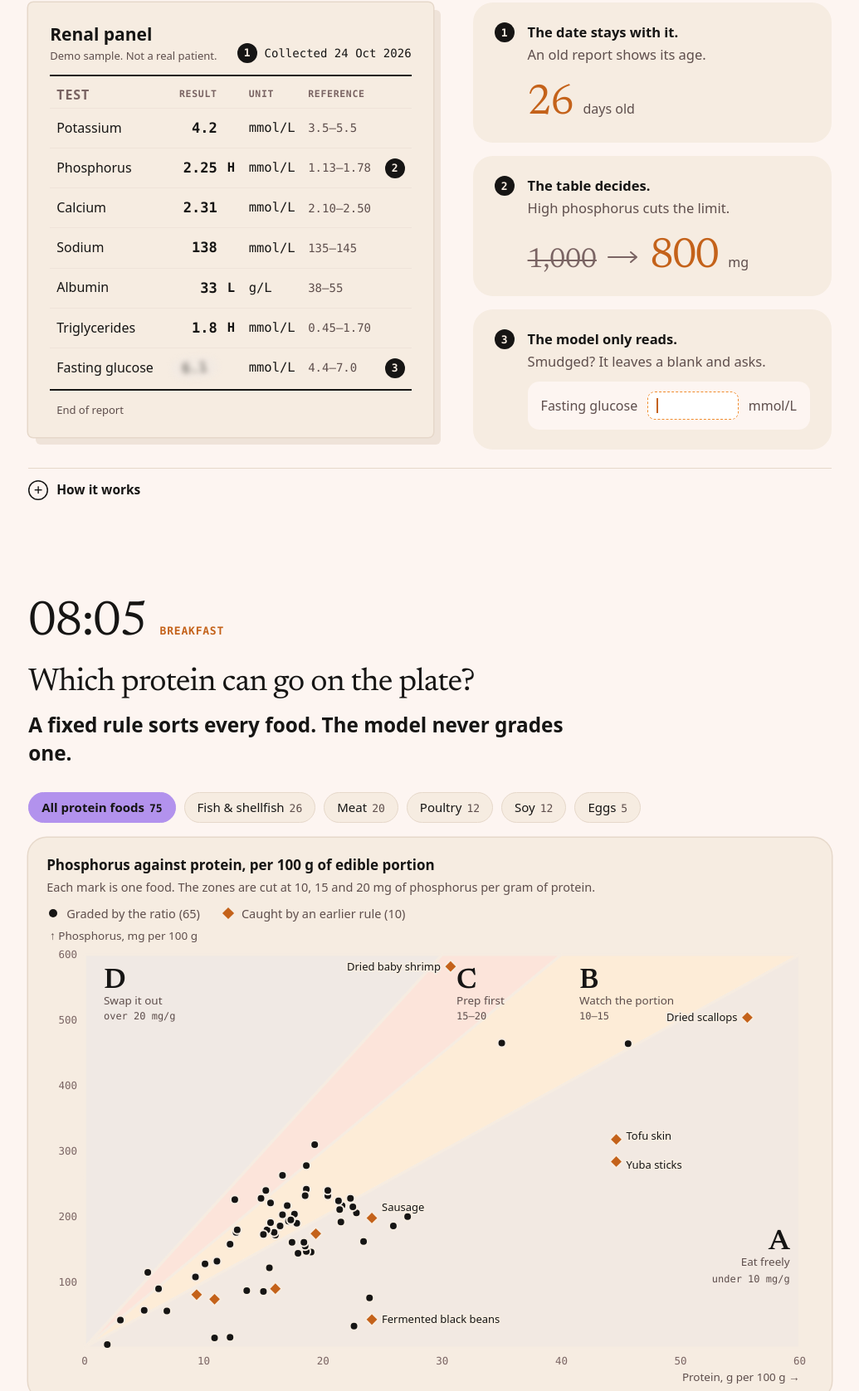
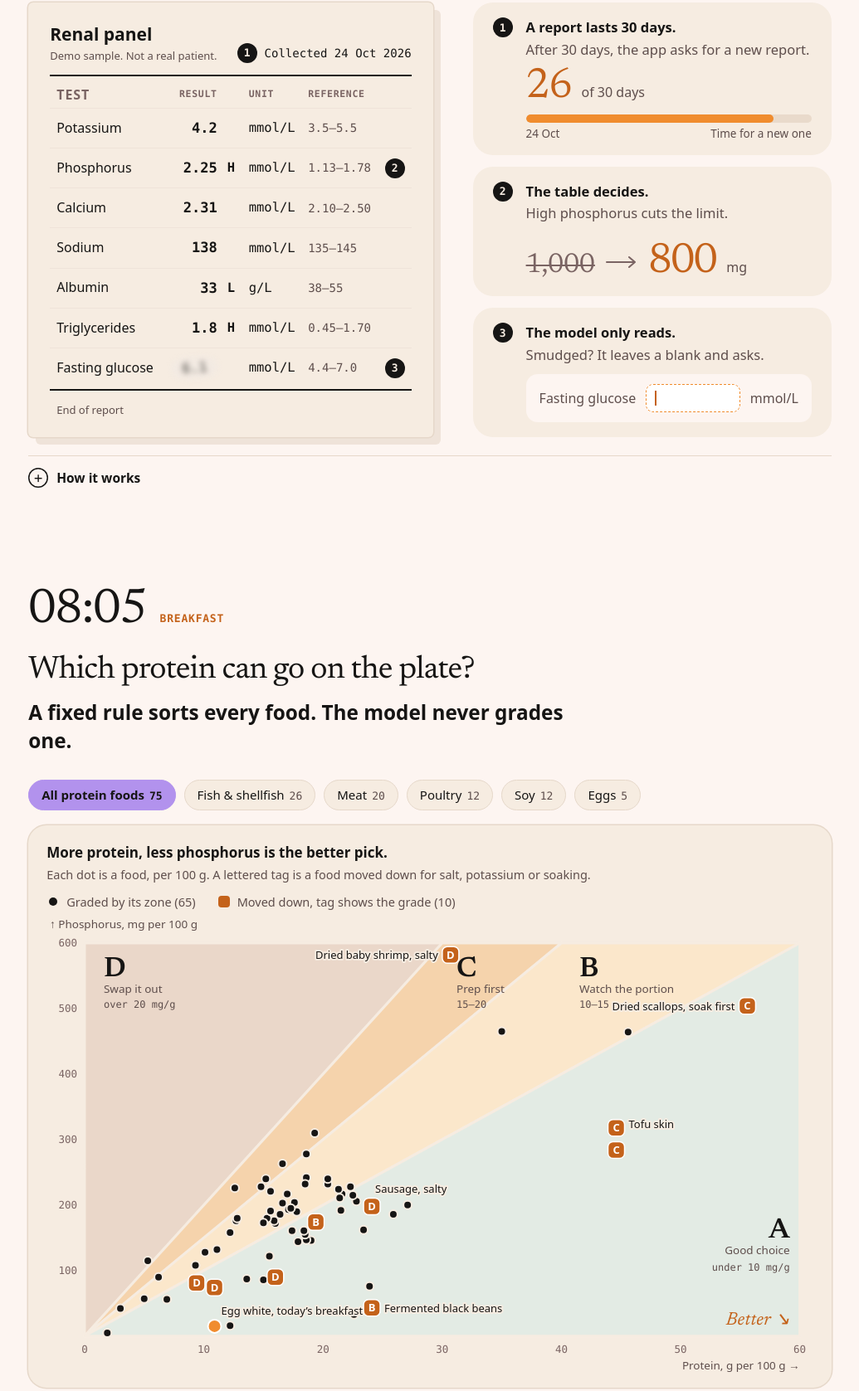
Before and after one commit to chenliang-ai/dialight, a plain HTML site: page index.html in a window 1280 px wide. Shown: the part 7331-9008 px from the top of the page at 83% size, without its empty margins (17-1052 px from the left). Drawn offline with Linux system fonts and the light colour scheme; a web font is replaced by a local one.

Commit message:
State the 30-day report life and clarify the protein chart
Co-Authored-By: Claude Opus 5.5 <noreply@anthropic.com>

```diff
--- a/index.html
+++ b/index.html
@@ -1269,10 +1269,10 @@ body,body.w0,body.w1,body.w2,body.w3,body.w4{background-color:var(--bg)!importan
 .anno .mark{color:var(--card)}
 .anno li.is-on .mark{color:var(--ink)}
 .lim{break-inside:avoid;border-collapse:collapse;width:100%;max-width:640px;font:400 16px/1.4 var(--f-label)}.lim th{text-align:left;font:600 12px/1 var(--f-mono);color:var(--faint);letter-spacing:.05em;text-transform:uppercase;padding:0 12px 10px 0}.lim td{padding:10px 12px 10px 0;border-top:1px solid var(--line2);color:var(--sub)}.lim td b{color:var(--deep)}#p0 .limn{font-size:15px;color:var(--sub);margin:0 0 12px}
-.anno#anno{display:grid;grid-template-rows:repeat(3,1fr);gap:16px;height:100%;margin:0;padding:0}
-#anno>li{display:grid;grid-template-columns:auto minmax(0,1fr);grid-template-rows:auto 1fr;gap:0 16px;background:#F6ECE1;border:0;border-radius:24px;padding:24px 26px;margin:0}
+.anno#anno{display:grid;grid-template-rows:auto 1fr 1fr;gap:14px;height:100%;margin:0;padding:0}
+#anno>li{display:grid;grid-template-columns:auto minmax(0,1fr);grid-template-rows:auto 1fr;gap:0 16px;background:#F6ECE1;border:0;border-radius:24px;padding:18px 24px;margin:0}
 #anno>li.is-on{background:#EEE4F9}
-#anno .av{grid-column:2;align-self:end;margin-top:12px}
+#anno .av{grid-column:2;align-self:end;margin-top:10px}
 #anno .av p{margin:0;display:flex;align-items:baseline;gap:12px;font:500 16px/1 var(--f-label);color:var(--sub)}
 #anno .av em{font:400 clamp(44px,4vw,60px)/.9 var(--f-display);font-style:normal;letter-spacing:-.03em;color:var(--deep)}
 #anno .av s{font:400 clamp(28px,2.6vw,38px)/.9 var(--f-display);color:var(--faint);text-decoration-thickness:1.5px}
@@ -1285,6 +1285,8 @@ body,body.w0,body.w1,body.w2,body.w3,body.w4{background-color:var(--bg)!importan
 html.still #anno .av-ask i::before{animation:none}
 @media (prefers-reduced-motion:reduce){#anno .av-ask i::before{animation:none}}
 @media (max-width:520px){#anno>li{padding:20px 18px}#anno .av{grid-column:1/-1}}
+#anno .av-life i{display:block;height:10px;border-radius:9px;background:#E9DACB;margin:10px 0 7px;overflow:hidden}#anno .av-life u{display:block;height:100%;width:86.7%;border-radius:9px;background:var(--brand2)}#anno .av-life .e{justify-content:space-between;font-size:13.5px}
+#chart .tag-l{font:700 13px var(--f-label);fill:#fff;pointer-events:none}#chart .better{font:italic 400 22px var(--f-display);fill:var(--deep)}
 .todo{display:none!important}
 </style>
 </head>
@@ -1565,7 +1567,7 @@ html.still #anno .av-ask i::before{animation:none}
         </div>
 
         <ol class="anno" id="anno">
-          <li data-n="1" tabindex="0"><span class="mark">1</span><div><b>The date stays with it.</b><span>An old report shows its age.</span></div><div class="av" aria-hidden="true"><p class="av-age"><em>26</em>days old</p></div></li>
+          <li data-n="1" tabindex="0"><span class="mark">1</span><div><b>A report lasts 30 days.</b><span>After 30 days, the app asks for a new report.</span></div><div class="av" aria-hidden="true"><div class="av-life"><p><em>26</em>of 30 days</p><i><u></u></i><p class="e"><span>24 Oct</span><span>Time for a new one</span></p></div></div></li>
           <li data-n="2" tabindex="0"><span class="mark">2</span><div><b>The table decides.</b><span>High phosphorus cuts the limit.</span></div><div class="av" aria-hidden="true"><p class="av-cut"><s>1,000</s><svg viewBox="0 0 40 16"><path d="M2 8h34M29 2l7 6-7 6" fill="none" stroke="currentColor" stroke-width="2" stroke-linecap="round" stroke-linejoin="round"/></svg><em>800</em>mg</p></div></li>
           <li data-n="3" tabindex="0"><span class="mark">3</span><div><b>The model only reads.</b><span>Smudged? It leaves a blank and asks.</span></div><div class="av" aria-hidden="true"><p class="av-ask"><span>Fasting glucose</span><i></i><span>mmol/L</span></p></div></li>
         </ol>
@@ -1590,8 +1592,8 @@ html.still #anno .av-ask i::before{animation:none}
         <div class="plot">
         <div class="plot-bar" id="chips" role="group" aria-label="Filter by food group"></div>
         <div class="plot-card" id="plot-card">
-          <p class="plot-title">Phosphorus against protein, per 100 g of edible portion</p>
-          <p class="plot-sub">Each mark is one food. The zones are cut at 10, 15 and 20 mg of phosphorus per gram of protein.</p>
+          <p class="plot-title">More protein, less phosphorus is the better pick.</p>
+          <p class="plot-sub">Each dot is a food, per 100 g. A lettered tag is a food moved down for salt, potassium or soaking.</p>
           <div class="legend" id="legend"></div>
           <svg id="chart" role="img" aria-label="Scatter plot of protein foods by protein and phosphorus content, divided into four grade zones"></svg>
           <div class="tip" id="tip" role="status"></div>
@@ -1605,10 +1607,8 @@ html.still #anno .av-ask i::before{animation:none}
         <details class="more">
           <summary>How it works</summary>
           <div class="more-in">
-            <p>For meat, fish, eggs and soy, the rule is phosphorus per gram of protein. Under 10 mg/g is A, 10 to 15 is B, 15 to 20 is C, and over 20 is D. The letter says what to do with the food. It is not a health score.</p>
-            <p><b id="n-fit">–</b> of the <b id="n-all">–</b> protein foods land where that ratio puts them. The other <b id="n-exc">–</b> were caught by a rule higher in the list: the sodium cap, the potassium gate, or dried goods that need soaking first.</p>
-            <p><b>Values.</b> <span id="src-line">–</span></p>
-            <p><b>Cut-offs.</b> Grading standard v1.0, 8 Nov 2026, twelve rules checked top to bottom. The ratio cut-offs are the team's; the literature uses them only as table boundaries. The 600 mg sodium line is the UK front-of-pack red for salt.</p>
+            <p>The rule is phosphorus per gram of protein: <b>A</b> under 10 mg, <b>B</b> 10–15, <b>C</b> 15–20, <b>D</b> over 20. <b id="n-fit">–</b> of <b id="n-all">–</b> foods follow it. <b id="n-exc">–</b> move down for salt, potassium or soaking.</p>
+            <p>Values: China Food Composition Tables, China’s 2024 dietary guide, USDA. The cut-offs are our team’s.</p>
           </div>
         </details>
   </section>
@@ -1841,7 +1841,7 @@ html.still #anno .av-ask i::before{animation:none}
         <table class="ledger">
         <thead><tr><th>Figure</th><th>Where</th><th>Comes from</th><th>Status</th></tr></thead>
         <tbody>
-          <tr><td>21 and 45 days</td><td>07:10</td><td>Staleness thresholds in the build.</td><td><span class="st ok">From the build</span></td></tr>
+          <tr><td>30 days</td><td>07:10</td><td>Product spec (PRD v1). The frozen build still shows the age from day 21 and asks for a retest from day 45.</td><td><span class="st part">Spec</span></td></tr>
           <tr><td>800 · 2,200 · 1,900 mg · 70 g</td><td>07:10, bars</td><td>The build's limit table applied to the demo sheet, at a dry weight of 58 kg.</td><td><span class="st ok">From the build</span></td></tr>
           <tr><td>The bands behind those limits</td><td>07:10</td><td>Phosphorus 800 and 1,000 mg, protein 1.0 and 1.2 g/kg: WS/T 557-2017, China's 2021 nutrition guideline, Blood Purification SOP 2021. Phosphorus 1,100, potassium 1,800 and 2,200, sodium 1,500 and 1,900 mg: none found.</td><td><span class="st part">Partly</span></td></tr>
           <tr><td>Art. 13 and 21</td><td>07:10</td><td>Detailed Rules for the Supervision of Internet Diagnosis and Treatment (Trial), NHC, 8 Feb 2022. Read on nhc.gov.cn.</td><td><span class="st ok">Checked</span></td></tr>
@@ -1936,7 +1936,7 @@ const sumDay = (day, k) => { const t = {ph: 0, k: 0, na: 0, p: 0}; day.slice(0,
 
 /* ---------- 08:05 磷蛋白比分级图 ---------- */
 const GROUPS = ['Fish & shellfish', 'Meat', 'Poultry', 'Soy', 'Eggs'];
-const ACTION = {A: 'Eat freely', B: 'Watch the portion', C: 'Prep first', D: 'Swap it out'};
+const ACTION = {A: 'Good choice', B: 'Watch the portion', C: 'Prep first', D: 'Swap it out'};
 const SOAK = new Set(['Tofu skin', 'Yuba sticks', 'Dried scallops']);
 const wedge = r => r < 10 ? 'A' : r < 15 ? 'B' : r < 20 ? 'C' : 'D';
 const FOODS = (window.DIALIGHT_FOODS || []).filter(f => GROUPS.includes(f.c) && f.p && f.ph != null).map(f => {
@@ -1955,9 +1955,6 @@ let filter = 'All', picked = null;
 (function fillText(){
   const all = FOODS.length, exc = FOODS.filter(f => f.exc).length;
   $('#n-all').textContent = all; $('#n-all2').textContent = all; $('#n-exc').textContent = exc; $('#n-fit').textContent = all - exc;
-  const by = {}; FOODS.forEach(f => by[f.s] = (by[f.s] || 0) + 1);
-  $('#src-line').textContent = Object.keys(by).sort((a, b) => by[b] - by[a]).map(k => k + ' (' + by[k] + ')').join(', ') + '. All per 100 g edible portion.';
-
   const chips = $('#chips');
   ['All'].concat(GROUPS).forEach(g => {
     const b = h('button', 'chip'); b.type = 'button'; b.setAttribute('aria-pressed', String(g === 'All'));
@@ -1969,9 +1966,9 @@ let filter = 'All', picked = null;
 
   const lg = $('#legend');
   const mk = (shape, label) => { const s = h('span'); const v = el('svg', {width: 16, height: 16, viewBox: '-8 -8 16 16', 'aria-hidden': 'true'});
-    v.appendChild(shape === 'dot' ? el('circle', {r: 5, fill: 'var(--ink)'}) : el('rect', {x: -5, y: -5, width: 10, height: 10, transform: 'rotate(45)', fill: 'var(--deep)'}));
+    v.appendChild(shape === 'dot' ? el('circle', {r: 5, fill: 'var(--ink)'}) : el('rect', {x: -7, y: -7, width: 14, height: 14, rx: 4, fill: 'var(--deep)'}));
     s.appendChild(v); s.appendChild(document.createTextNode(label)); lg.appendChild(s); };
-  mk('dot', 'Graded by the ratio (' + (all - exc) + ')'); mk('dia', 'Caught by an earlier rule (' + exc + ')');
+  mk('dot', 'Graded by its zone (' + (all - exc) + ')'); mk('dia', 'Moved down, tag shows the grade (' + exc + ')');
 
   const tb = $('#tbl'); const hd = h('tr');
   [['Food', ''], ['Group', ''], ['Protein g', 'r'], ['Phosphorus mg', 'r'], ['mg per g', 'r'], ['Grade', ''], ['Source', '']].forEach(c => { const th = h('th', c[1], c[0]); hd.appendChild(th); });
@@ -2001,10 +1998,10 @@ function drawChart(){
   const O = [x(0), y(0)], TL = [x(0), y(YMAX)], TR = [x(XMAX), y(YMAX)], BR = [x(XMAX), y(0)];
   const top = r => [x(YMAX / r), y(YMAX)];
   const poly = (pts, fill) => svg.appendChild(el('polygon', {points: pts.map(p => p.join(',')).join(' '), fill: fill, stroke: 'var(--card)', 'stroke-width': 3, 'stroke-linejoin': 'round'}));
-  poly([O, TL, top(20)], 'var(--d-bg)');
-  poly([O, top(20), top(15)], 'var(--c-bg)');
-  poly([O, top(15), top(10)], 'var(--b-bg)');
-  poly([O, TR, BR], 'var(--a-bg)');
+  poly([O, TL, top(20)], '#EAD7C9');
+  poly([O, top(20), top(15)], '#F5D3AC');
+  poly([O, top(15), top(10)], '#FBE7CB');
+  poly([O, TR, BR], '#E3EBE4');
 
   /* 轴 */
   for (let v = 0; v <= XMAX; v += 10){ svg.appendChild(el('text', {x: x(v), y: H - m.b + 20, 'text-anchor': 'middle', class: 'tick'}, v)); }
@@ -2012,6 +2009,7 @@ function drawChart(){
   svg.appendChild(el('text', {x: m.l + pw, y: H - 6, 'text-anchor': 'end', class: 'axis-t'}, 'Protein, g per 100 g →'));
   svg.appendChild(el('text', {x: 4, y: 16, class: 'axis-t'}, '↑ Phosphorus, mg per 100 g'));
 
+  if (!narrow) svg.appendChild(el('text', {x: x(XMAX) - 12, y: y(18), 'text-anchor': 'end', class: 'better'}, 'Better ↘'));
   /* 区的名字直接写在区里 */
   const zone = (L, px, py, anchor) => {
     svg.appendChild(el('text', {x: px, y: py, class: 'zone-l', 'text-anchor': anchor || 'start', style: narrow ? 'font-size:24px' : ''}, L));
@@ -2031,17 +2029,20 @@ function drawChart(){
 
   /* 点：按比值判的用墨色圆点，被前面规则截住的用深橙菱形 */
   const LABELS = narrow ? {} :
-    {'Sausage': [12, -8, 'start'], 'Dried baby shrimp': [-12, 5, 'end'], 'Dried scallops': [-12, 4, 'end'], 'Tofu skin': [12, 0, 'start'], 'Yuba sticks': [12, 9, 'start'], 'Fermented black beans': [12, 4, 'start']};
+    {'Sausage': [4, -16, 'start', 'Sausage, salty'], 'Dried baby shrimp': [-15, 5, 'end', 'Dried baby shrimp, salty'], 'Dried scallops': [-15, 5, 'end', 'Dried scallops, soak first'], 'Tofu skin': [15, 0, 'start', 'Tofu skin'], 'Fermented black beans': [15, 5, 'start', 'Fermented black beans'], 'Egg white': [8, -14, 'start', 'Egg white, today’s breakfast']};
   const order = FOODS.slice().sort((a, b) => (a.exc - b.exc));
   order.forEach(f => {
     const g = el('g', {class: 'pt', transform: 'translate(' + x(f.p).toFixed(1) + ',' + y(f.ph).toFixed(1) + ')', tabindex: f.exc ? 0 : -1, role: 'img', 'aria-label': f.n + ', grade ' + f.g + ', ' + f.r.toFixed(1) + ' milligrams of phosphorus per gram of protein'});
     g.dataset.c = f.c; g.dataset.id = f.id;
     g.appendChild(el('circle', {r: 13, fill: 'transparent'}));
     g.appendChild(el('circle', {class: 'sel', r: 11, fill: 'none', stroke: 'var(--lilac)', 'stroke-width': 4, opacity: picked === f.id ? 1 : 0}));
-    if (f.exc) g.appendChild(el('rect', {x: -DM / 2, y: -DM / 2, width: DM, height: DM, transform: 'rotate(45)', fill: 'var(--deep)', stroke: 'var(--card)', 'stroke-width': RING}));
+    if (f.exc){ const S = narrow ? 15 : 20;
+      g.appendChild(el('rect', {x: -S / 2, y: -S / 2, width: S, height: S, rx: 6, fill: 'var(--deep)', stroke: '#fff', 'stroke-width': 1.5}));
+      g.appendChild(el('text', {y: narrow ? 3.6 : 4.6, 'text-anchor': 'middle', class: 'tag-l', style: 'font-size:' + (narrow ? 10 : 13) + 'px'}, f.g)); }
+    else if (f.n === 'Egg white') g.appendChild(el('circle', {r: R + 3, fill: 'var(--brand2)', stroke: '#fff', 'stroke-width': 2}));
     else g.appendChild(el('circle', {r: R, fill: 'var(--ink)', stroke: 'var(--card)', 'stroke-width': RING}));
     const L = LABELS[f.n];
-    if (L) g.appendChild(el('text', {x: L[0], y: L[1], 'text-anchor': L[2], class: 'dl', 'paint-order': 'stroke', stroke: 'var(--card)', 'stroke-width': 4, 'stroke-linejoin': 'round'}, f.n));
+    if (L) g.appendChild(el('text', {x: L[0], y: L[1], 'text-anchor': L[2], class: 'dl', 'paint-order': 'stroke', stroke: 'var(--card)', 'stroke-width': 4, 'stroke-linejoin': 'round'}, L[3] || f.n));
     g.addEventListener('pointerenter', () => showTip(f, g));
     g.addEventListener('pointerleave', hideTip);
     g.addEventListener('focus', () => showTip(f, g));
```
